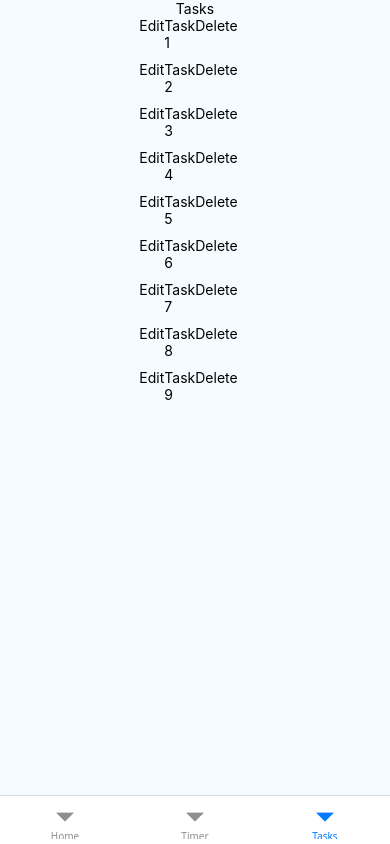
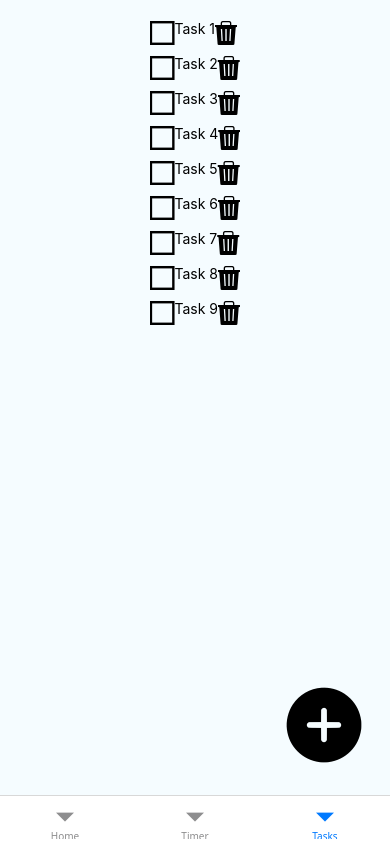
Before and after one commit to gabrielvedova/doropomo, a React Native app in the folder doropomo/: screen /Tasks in a window 390 px wide. Built offline with nearby package versions, Linux system fonts and the light colour scheme.

Commit message:
feat(Tasks): Enhance task management with add task functionality and improved UI

```diff
--- a/doropomo/src/components/tasks/ListTasks.js
+++ b/doropomo/src/components/tasks/ListTasks.js
@@ -1,13 +1,19 @@
 import React, { useState } from "react";
-import { Text, View, StyleSheet, FlatList, TouchableOpacity, TextInput } from "react-native";
-import tasks from "../../tasks.json";
+import {
+  Text,
+  View,
+  StyleSheet,
+  FlatList,
+  TouchableOpacity,
+  TextInput,
+  SafeAreaView,
+} from "react-native";
 
-export default props => {
+import Fontisto from "@expo/vector-icons/Fontisto";
 
-    const [listTasks, setListTasks] = useState(tasks);
+export default ({ isEditing, setIsEditing, listTasks, setListTasks }) => {
   const [editingTask, setEditingTask] = useState(null);
   const [newTitle, setNewTitle] = useState("");
-    const [isEditing, setIsEditing] = useState(false);
 
   const editTask = (id) => {
     setListTasks((prevTasks) =>
@@ -23,8 +29,7 @@ export default props => {
   };
 
   return (
-        <>
-            <Text>Tasks</Text>
+    <SafeAreaView style={styles.container}>
       {isEditing ? (
         <View>
           <TextInput
@@ -33,21 +38,57 @@ export default props => {
             onChangeText={setNewTitle}
             placeholder="Edit task title"
           />
-                    <TouchableOpacity onPress={() => { editTask(editingTask); setIsEditing(false); }}>
+          <TouchableOpacity
+            onPress={() => {
+              editTask(editingTask);
+              setIsEditing(false);
+            }}
+          >
             <Text>Save</Text>
           </TouchableOpacity>
         </View>
-            ) : <FlatList
+      ) : (
+        <FlatList
           data={listTasks}
           keyExtractor={(item) => item.id.toString()}
+          style={styles.listContainer}
           renderItem={({ item }) => (
             <View style={styles.taskContainer}>
-                        <TouchableOpacity onPress={() => { setEditingTask(item.id); setIsEditing(true); }}>
-                            <Text>Edit</Text>
+              <TouchableOpacity
+                onPress={() => {
+                  setListTasks((prevTasks) =>
+                    prevTasks.map((task) =>
+                      task.id === item.id
+                        ? { ...task, completed: !task.completed }
+                        : task
+                    )
+                  );
+                }}
+              >
+                <Fontisto
+                  name={item.completed ? "checkbox-active" : "checkbox-passive"}
+                  size={24}
+                  color="black"
+                />
               </TouchableOpacity>
-                        <Text>{item.title}</Text>
+              <TouchableOpacity
+                onPress={() => {
+                  setEditingTask(item.id);
+                  setIsEditing(true);
+                }}
+              >
+                <Text
+                  style={
+                    item.completed
+                      ? { textDecorationLine: "line-through" }
+                      : null
+                  }
+                >
+                  {item.title}
+                </Text>
+              </TouchableOpacity>
               <TouchableOpacity onPress={() => deleteTask(item.id)}>
-                            <Text>Delete</Text>
+                <Fontisto name="trash" size={24} color="black" />
               </TouchableOpacity>
             </View>
           )}
@@ -56,13 +97,23 @@ export default props => {
               <Text>No tasks available</Text>
             </View>
           )}
-            />}
-        </>
+        />
+      )}
+    </SafeAreaView>
   );
-}
+};
 
 const styles = StyleSheet.create({
-
+  container: {
+    marginTop: 20,
+    flex: 1,
+    alignItems: "center",
+    backgroundColor: "#F5FCFF",
+  },
+  listContainer: {
+    width: "100%",
+    marginBottom: 10,
+  },
   taskContainer: {
     marginBottom: 10,
     flexDirection: "row",
--- a/doropomo/src/tasks.json
+++ b/doropomo/src/tasks.json
@@ -1,11 +1,11 @@
 [
-    { "id": 1, "title": "Task 1" },
-    { "id": 2, "title": "Task 2" },
-    { "id": 3, "title": "Task 3" },
-    { "id": 4, "title": "Task 4" },
-    { "id": 5, "title": "Task 5" },
-    { "id": 6, "title": "Task 6" },
-    { "id": 7, "title": "Task 7" },
-    { "id": 8, "title": "Task 8" },
-    { "id": 9, "title": "Task 9" }
+  { "id": 1, "title": "Task 1", "completed": false },
+  { "id": 2, "title": "Task 2", "completed": false },
+  { "id": 3, "title": "Task 3", "completed": false },
+  { "id": 4, "title": "Task 4", "completed": false },
+  { "id": 5, "title": "Task 5", "completed": false },
+  { "id": 6, "title": "Task 6", "completed": false },
+  { "id": 7, "title": "Task 7", "completed": false },
+  { "id": 8, "title": "Task 8", "completed": false },
+  { "id": 9, "title": "Task 9", "completed": false }
 ]
--- a/doropomo/src/views/Home.js
+++ b/doropomo/src/views/Home.js
@@ -12,7 +12,7 @@ export default (props) => {
         <Text>Home</Text>
       </View>
       <View style={styles.pomodoroContainer}>
-        <Tasks />
+        <Tasks showButton={false} />
         <Timer />
       </View>
       <View>
--- a/doropomo/src/views/Tasks.js
+++ b/doropomo/src/views/Tasks.js
@@ -1,11 +1,75 @@
-import React from "react";
-import { StyleSheet, SafeAreaView } from "react-native";
+import React, { useState } from "react";
+import {
+  StyleSheet,
+  SafeAreaView,
+  TouchableOpacity,
+  Text,
+  View,
+  TextInput,
+} from "react-native";
 import ListTasks from "../components/tasks/ListTasks";
+import Ionicons from "@expo/vector-icons/Ionicons";
 
-export default (props) => {
+import tasks from "../tasks.json";
+
+export default ({ showButton = true }) => {
+  const [isEditing, setIsEditing] = useState(false);
+  const [listTasks, setListTasks] = useState(tasks);
+  const [isNewTask, setIsNewTask] = useState(false);
+  const [newTaskTitle, setNewTaskTitle] = useState("");
+
+  const addNewTask = () => {
+    if (newTaskTitle.trim() === "") return; // Evita adicionar tarefas vazias
+    const newTask = {
+      id: listTasks.length + 1, // Gera um novo ID
+      title: newTaskTitle,
+      completed: false,
+    };
+    setListTasks([...listTasks, newTask]); // Adiciona a nova tarefa à lista
+    setNewTaskTitle(""); // Limpa o campo de entrada
+    setIsNewTask(false); // Volta para a lista de tarefas
+  };
+
   return (
     <SafeAreaView style={styles.container}>
-      <ListTasks />
+      {isNewTask ? (
+        <View style={styles.newTaskContainer}>
+          <TextInput
+            style={styles.input}
+            placeholder="Enter task title"
+            value={newTaskTitle}
+            onChangeText={setNewTaskTitle}
+          />
+          <TouchableOpacity onPress={addNewTask} style={styles.addButton}>
+            <Text style={styles.addButtonText}>Add Task</Text>
+          </TouchableOpacity>
+          <TouchableOpacity
+            onPress={() => setIsNewTask(false)}
+            style={styles.cancelButton}
+          >
+            <Text style={styles.cancelButtonText}>Cancel</Text>
+          </TouchableOpacity>
+        </View>
+      ) : (
+        <>
+          <ListTasks
+            isEditing={isEditing}
+            setIsEditing={setIsEditing}
+            listTasks={listTasks}
+            setListTasks={setListTasks}
+          />
+          {!isEditing && showButton ? (
+            <TouchableOpacity
+              onPress={() => {
+                setIsNewTask(true);
+              }}
+              style={styles.buttonAddTaskContainer}
+            >
+              <Ionicons name="add-circle" size={92} color="black" />
+            </TouchableOpacity>
+          ) : null}
+        </>
+      )}
     </SafeAreaView>
   );
 };
@@ -17,4 +81,41 @@ const styles = StyleSheet.create({
     alignItems: "center",
     backgroundColor: "#F5FCFF",
   },
+  buttonAddTaskContainer: {
+    position: "absolute",
+    bottom: 20,
+    right: 20,
+    zIndex: 10,
+  },
+  newTaskContainer: {
+    justifyContent: "center",
+    alignItems: "center",
+    padding: 20,
+  },
+  input: {
+    borderWidth: 1,
+    borderColor: "gray",
+    padding: 10,
+    marginBottom: 10,
+    width: "80%",
+  },
+  addButton: {
+    backgroundColor: "green",
+    padding: 10,
+    borderRadius: 5,
+    marginBottom: 10,
+  },
+  addButtonText: {
+    color: "white",
+    fontWeight: "bold",
+  },
+  cancelButton: {
+    backgroundColor: "red",
+    padding: 10,
+    borderRadius: 5,
+  },
+  cancelButtonText: {
+    color: "white",
+    fontWeight: "bold",
+  },
 });
```
Lines whose indentation alone changed are shown as unchanged.
